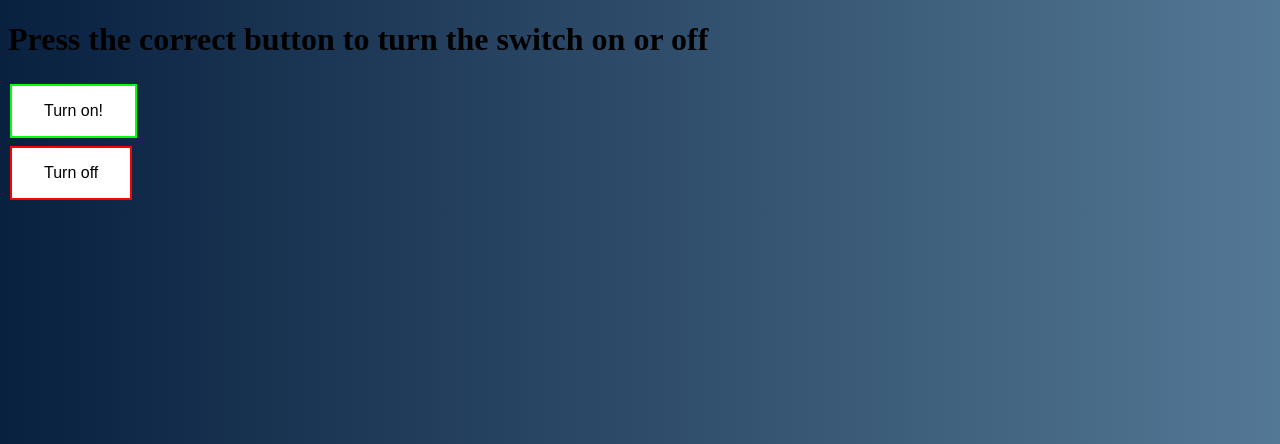
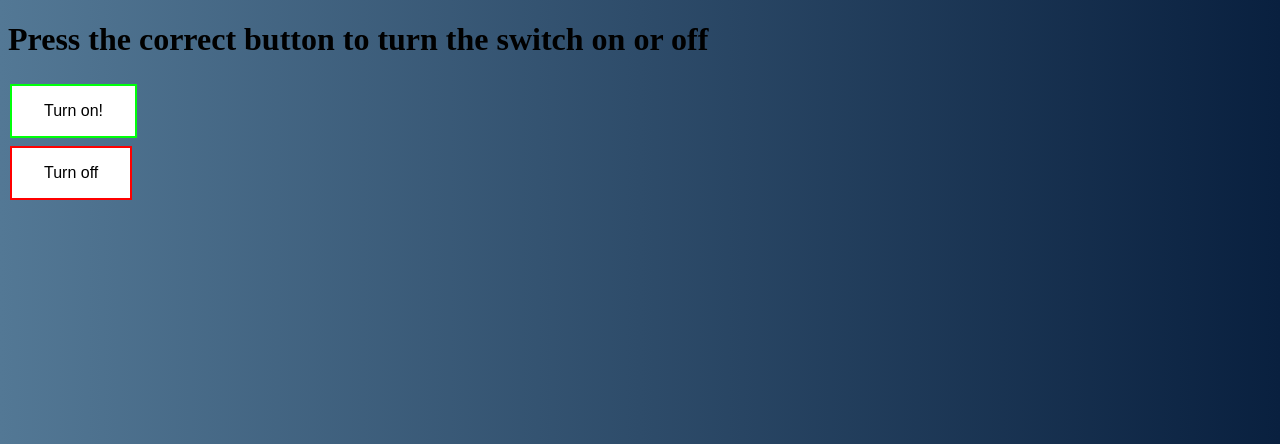
Before and after one commit to pro-gamer007/Bro-Website-Thingy, a Flask app: page / in a window 1280 px wide. Shown: the top 444 px of the page. Run offline with Flask 2, Linux system fonts and the light colour scheme.

Commit message:
hard to read text a little so maybe change the way it is?

```diff
--- a/templates/index.html
+++ b/templates/index.html
@@ -34,7 +34,7 @@
     color: white;
   }
   body {
-    background-image: linear-gradient(to right, #09203f, #537895);
+    background-image: linear-gradient(to left, #09203f, #537895);
 }
   </style>
 
```
